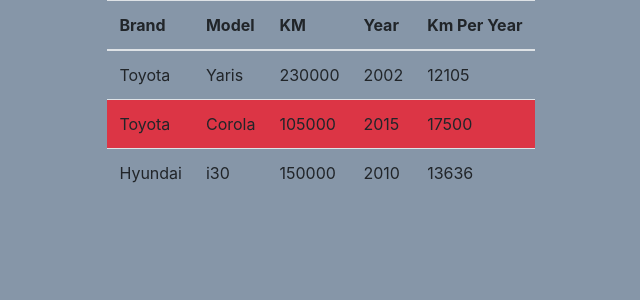
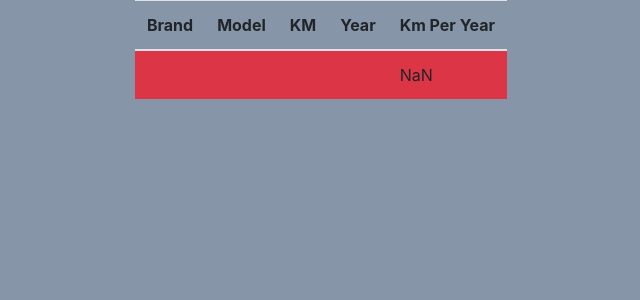
Before and after one commit to kaliftamir/my-car, a React (Create React App) app: page / in a window 1280 px wide. Shown: the top 300 px of the page, without its empty margins (319-959 px from the left). Built offline with nearby package versions, Linux system fonts and the light colour scheme.

Commit message:
change names

```diff
--- a/src/App.js
+++ b/src/App.js
@@ -8,14 +8,13 @@ import ActorsView from './components/ActorsView/ActorsView.js';
 
 function App() {
 
-  const carsData = [];
-  carsData.push(new ActorModel("Toyota", "Yaris", 2002, 230000));
-  carsData.push(new ActorModel("Toyota", "Corola", 2015, 105000));
-  carsData.push(new ActorModel("Hyundai", "i30", 2010, 150000));
+  const actorsData = [];
+  actorsData.push(new ActorModel("Jedd", "Bridges", 1949 , "","https://www.imdb.com/name/nm0000313/?ref_=nv_sr_srsg_0"));
+
 
   return (
     <div>
-      <ActorsView cars={carsData}/>
+      <ActorsView actors={actorsData}/>
     </div>
 
         // <div class="row">
--- a/src/components/ActorsView/ActorsView.js
+++ b/src/components/ActorsView/ActorsView.js
@@ -5,14 +5,14 @@ import {Container, Table} from 'react-bootstrap'
 
 function ActorsView (props) {
 
-    const {cars} = props
+    const {actors} = props
 
 
     function getHighestKMPerYear() {
-        let highestKmPerYear = cars[0];
-        for (let i = 1; i < cars.length; i++) {
-            if (cars[i].kmPerYear() > highestKmPerYear.kmPerYear()) {
-                highestKmPerYear = cars[i];
+        let highestKmPerYear = actors[0];
+        for (let i = 1; i < actors.length; i++) {
+            if (actors[i].kmPerYear() > highestKmPerYear.kmPerYear()) {
+                highestKmPerYear = actors[i];
             }
         }
         return highestKmPerYear;
@@ -21,11 +21,11 @@ function ActorsView (props) {
 
 
         let contentToRender;
-        if (cars && cars.length >= 1) {
-            // I have cars render a table with cars
+        if (actors && actors.length >= 1) {
+            // I have actors render a table with actors
             let highestKmPerYear = getHighestKMPerYear();
 
-            const carTableRows = cars.map(car =>
+            const carTableRows = actors.map(car =>
                 <tr className={car === highestKmPerYear ? "bg-danger" : ""}>
                     <td>{car.brand}</td>
                     <td>{car.model}</td>
@@ -51,9 +51,9 @@ function ActorsView (props) {
                 </Table>
 
         } else {
-            // I don't have cars render a message
+            // I don't have actors render a message
             contentToRender =
-                <p style={{textAlign: "center"}}>No Cars to Show</p>
+                <p style={{textAlign: "center"}}>No actors to Show</p>
         }
 
         return (
--- a/src/data-model/ActorModel.js
+++ b/src/data-model/ActorModel.js
@@ -1,14 +1,15 @@
 class CarModel {
-  constructor(brand, model, year, km) {
-      this.brand = brand;
-      this.model = model;
-      this.year = year;
-      this.km = km;
+  constructor(fname, lname,bday, img, imdb) {
+      this.fname = fname;
+      this.lname = lname;
+      this.bday = bday;
+      this.img = img;
+      this.imdb = imdb;
   }
 
   kmPerYear() {
       const currentYear = new Date().getFullYear();
-      const age = currentYear - this.year + 1;
+      const age = currentYear - this.bday + 1;
       return this.km / age;
   }
 }
```
